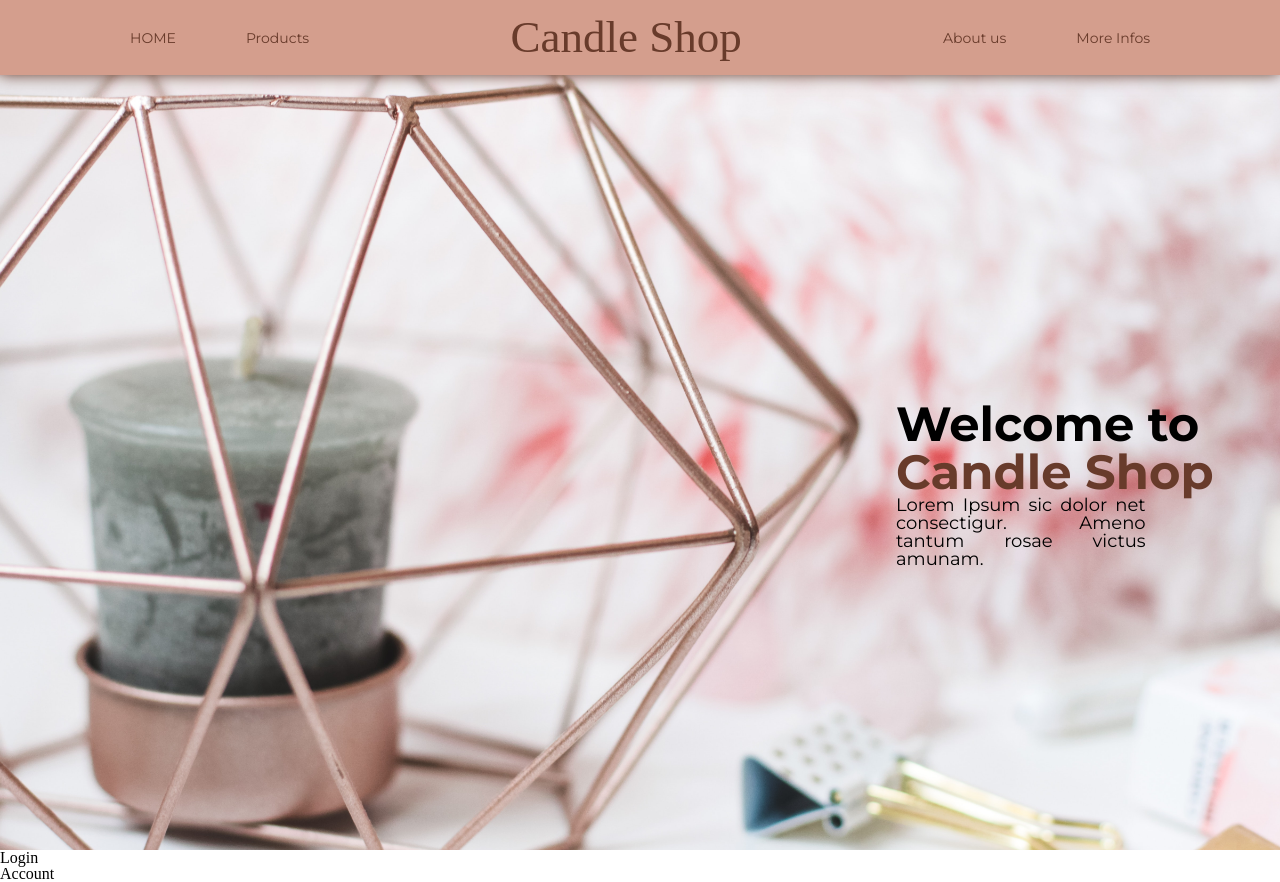
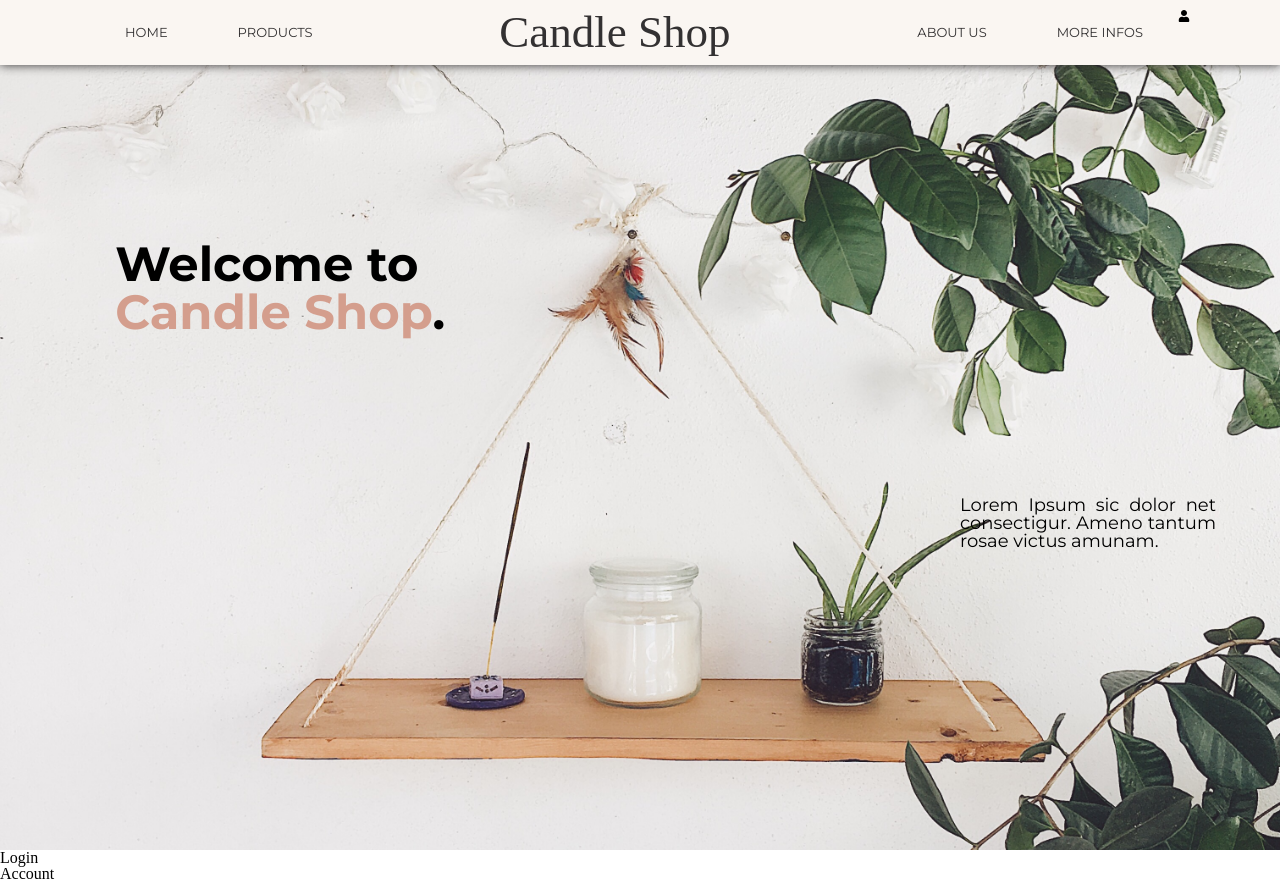
Before and after one commit to Oluane/candle_shop_deprecated, a React (Create React App) app in the folder frontend/: page / in a window 1280 px wide. Built offline with nearby package versions, Linux system fonts and the light colour scheme; no server answers; a web font is replaced by a local one.

Commit message:
style adjustmeent on homepage & navbar

```diff
--- a/frontend/src/Components/BannerHeader/BannerHeader.jsx
+++ b/frontend/src/Components/BannerHeader/BannerHeader.jsx
@@ -5,13 +5,13 @@ const BannerHeader = () => {
 	const heroImage = require("../../style/img/Devostock+Decoration+Candle+Decor+10785.jpg");
 	return (
 		<header className="bannerHeader">
-			<div className="heroImage">{/* <img src={heroImage} /> */}</div>
-
-			<div className="bannerText">
+			<div className="bannerTitle">
 				<h1>
 					Welcome to <br />
-					<span className="textHighlight">Candle Shop</span>
+					<span className="textHighlight">Candle Shop</span>.
 				</h1>
+			</div>
+			<div className="bannerText">
 				<p className="descText largeText">
 					Lorem Ipsum sic dolor net consectigur. Ameno tantum rosae victus amunam.
 				</p>
--- a/frontend/src/Components/BannerHeader/BannerHeader.scss
+++ b/frontend/src/Components/BannerHeader/BannerHeader.scss
@@ -1,33 +1,33 @@
 @import "../../style/generalVariables.scss";
 
-.heroImage {
+.bannerHeader {
 	width: 100%;
 	height: 100vh;
 	background-size: cover;
 	background-position: center;
 	background-attachment: fixed;
 	background-repeat: no-repeat;
-	background-image: url("../../style/img/Devostock+Decoration+Candle+Decor+10785.jpg");
+	background-image: url("../../style/img/candle_leaves.jpg");
 	z-index: 0;
-	img {
-		width: 100%;
-		height: auto;
-	}
-}
 
-.bannerHeader {
 	.bannerText {
 		position: absolute;
-		top: 50%;
-		left: 70%;
+		top: 62%;
+		left: 75%;
+	}
+
+	.bannerTitle {
+		position: absolute;
+		top: 30%;
+		left: 9%;
 	}
 
 	.textHighlight {
-		color: $brown;
+		color: $roseGold;
 	}
 
 	.descText {
-		width: 65%;
+		width: 80%;
 		text-align: justify;
 	}
 }
--- a/frontend/src/Components/Navbar/Navbar.jsx
+++ b/frontend/src/Components/Navbar/Navbar.jsx
@@ -1,20 +1,21 @@
 import React from "react";
 import "./Navbar.scss";
 import { Link } from "react-router-dom";
+import { FaUser } from "react-icons/fa";
 
 const Navbar = () => {
 	return (
 		<nav>
-			<div className="navLeft">
+			<div className="navLeft smallText">
 				<ul>
 					<li>
-						<Link to="/" className="navLinks mediumText">
+						<Link to="/" className="navLinks">
 							HOME
 						</Link>
 					</li>
 					<li>
-						<Link to="/" className="navLinks mediumText">
-							Products
+						<Link to="/" className="navLinks">
+							PRODUCTS
 						</Link>
 					</li>
 				</ul>
@@ -22,19 +23,22 @@ const Navbar = () => {
 			<div className="brandLogo">
 				<span>Candle Shop</span>
 			</div>
-			<div className="navRight">
+			<div className="navRight smallText">
 				<ul>
 					<li>
-						<Link to="/" className="navLinks mediumText">
-							About us
+						<Link to="/" className="navLinks ">
+							ABOUT US
 						</Link>
 					</li>
 					<li>
-						<Link to="/" className="navLinks mediumText">
-							More Infos
+						<Link to="/" className="navLinks ">
+							MORE INFOS
 						</Link>
 					</li>
 				</ul>
+				<div>
+					<FaUser />
+				</div>
 			</div>
 		</nav>
 	);
--- a/frontend/src/Components/Navbar/Navbar.scss
+++ b/frontend/src/Components/Navbar/Navbar.scss
@@ -1,13 +1,14 @@
 @import "../../style/generalVariables.scss";
 nav {
-	background-color: $roseGold;
+	background-color: $secondary;
 	display: flex;
 	justify-content: space-between;
 	position: fixed;
 	top: 0;
 	width: 100%;
-	padding: 15px;
-	box-shadow: 0px 0px 15px 0px $brown;
+	padding: 10px;
+	box-shadow: 0px 0px 10px 0px $lightDark;
+	z-index: 1;
 
 	.navLeft,
 	.navRight {
@@ -19,7 +20,7 @@ nav {
 			margin: auto;
 			li {
 				padding: 0 35px;
-				color: $brown;
+				color: $lightDark;
 			}
 		}
 	}
@@ -36,11 +37,13 @@ nav {
 		padding: 0 45px;
 		font-family: "Monsieur La Doulaise", cursive;
 		font-size: 45px;
-		color: $brown;
+		color: $lightDark;
 	}
 
 	.navLinks {
 		position: relative;
+		font-size: 13px;
+
 		&:before,
 		&:after {
 			content: "";
@@ -51,7 +54,7 @@ nav {
 			margin: 5px 0 0;
 			transition: all 0.65s ease-in-out;
 			opacity: 0;
-			background-color: $brown;
+			background-color: $roseGold;
 		}
 
 		&:before {
```
Also changed, not shown: frontend/src/style/img/candle_book.jpg (added), frontend/src/style/img/candle_leaves.jpg (added).
